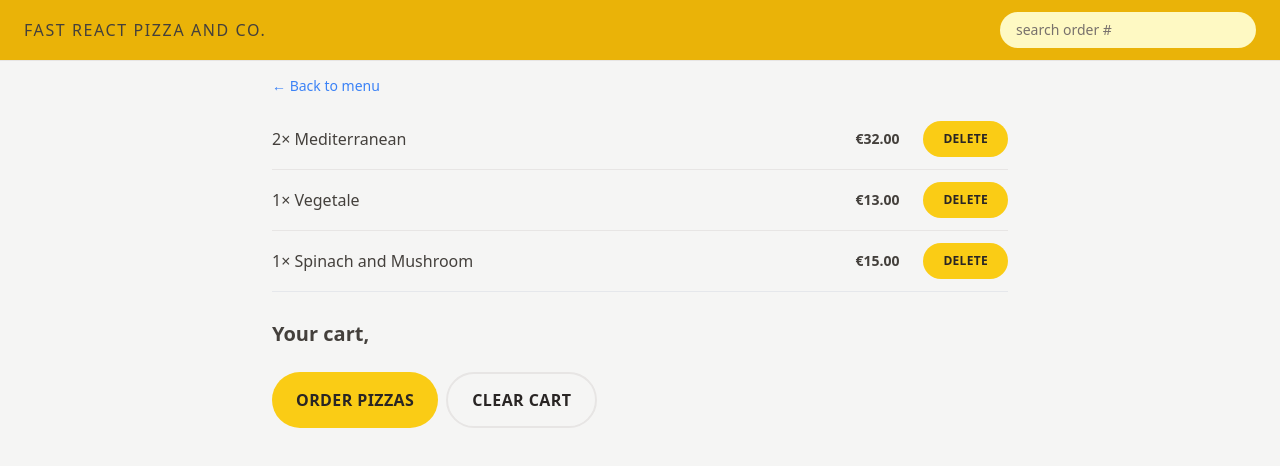
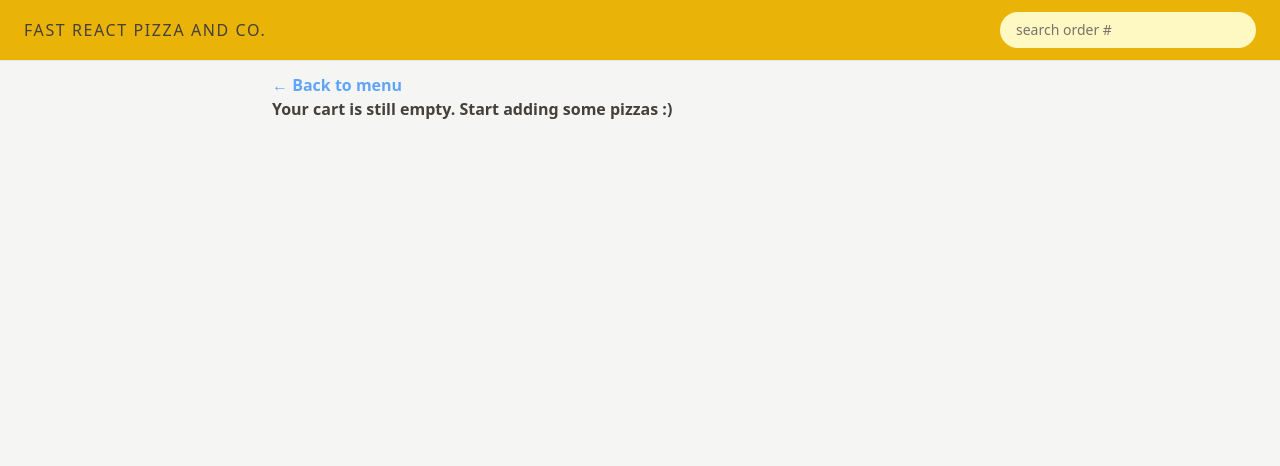
Before and after one commit to sharma-dikshant/Fast-react-pizza, a React (Vite) app: page /cart in a window 1280 px wide. Shown: the top 466 px of the page. Built offline with nearby package versions, Linux system fonts and the light colour scheme.

Commit message:
building cart page

```diff
--- a/src/features/cart/Cart.jsx
+++ b/src/features/cart/Cart.jsx
@@ -1,35 +1,17 @@
-import { useSelector } from "react-redux";
+import { useDispatch, useSelector } from "react-redux";
 import { Link } from "react-router-dom";
 import Button from "../../ui/Button";
 import CartItem from "./CartItem";
+import { clearCart, getCart } from "./cartSlice";
+import EmptyCart from "./EmptyCart";
 
-const fakeCart = [
-  {
-    pizzaId: 12,
-    name: "Mediterranean",
-    quantity: 2,
-    unitPrice: 16,
-    totalPrice: 32,
-  },
-  {
-    pizzaId: 6,
-    name: "Vegetale",
-    quantity: 1,
-    unitPrice: 13,
-    totalPrice: 13,
-  },
-  {
-    pizzaId: 11,
-    name: "Spinach and Mushroom",
-    quantity: 1,
-    unitPrice: 15,
-    totalPrice: 15,
-  },
-];
 
 function Cart() {
-  const cart = fakeCart;
+  const cart = useSelector(getCart);
   const username = useSelector((state) => state.user.username);
+  const dispatch = useDispatch();
+
+  if (!cart.length) return <EmptyCart />;
 
   return (
     <div className="px-4 py-3">
@@ -37,7 +19,7 @@
         &larr; Back to menu
       </Link>
 
-      <ul className="divide-y divide-stone-200 border-b mt-3">
+      <ul className="mt-3 divide-y divide-stone-200 border-b">
         {cart.map((item) => (
           <CartItem item={item} key={item.pizzaId} />
         ))}
@@ -49,7 +31,9 @@
         <Button to="/order/new" type="primary">
           Order pizzas
         </Button>
-        <Button type='secondary'>Clear cart</Button>
+        <Button type="secondary" onClick={() => dispatch(clearCart())}>
+          Clear cart
+        </Button>
       </div>
     </div>
   );
--- a/src/features/cart/EmptyCart.jsx
+++ b/src/features/cart/EmptyCart.jsx
@@ -2,10 +2,10 @@
 
 function EmptyCart() {
   return (
-    <div>
-      <Link to="/menu">&larr; Back to menu</Link>
+    <div className='px-4 py-3'>
+      <Link className='text-blue-400 font-semibold hover:text-blue-300' to="/menu">&larr; Back to menu</Link>
 
-      <p>Your cart is still empty. Start adding some pizzas :)</p>
+      <p className='font-semibold'>Your cart is still empty. Start adding some pizzas :)</p>
     </div>
   );
 }
--- a/src/features/cart/cartSlice.js
+++ b/src/features/cart/cartSlice.js
@@ -44,6 +44,8 @@
 
 export default cartSlice.reducer;
 
+export const getCart = (state) => state.cart.cart;
+
 export const getTotalCartQuantity = (state) =>
   state.cart.cart.reduce((sum, item) => sum + item.quantity, 0);
 
```
